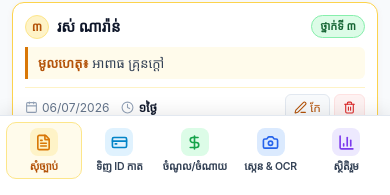
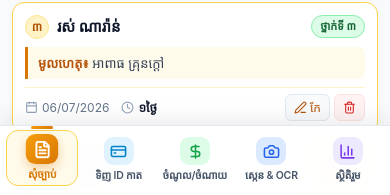
Before and after one commit to Jinrou12/Ann-klee-project-, a React (Vite) app: page / in a window 390 px wide. Shown: the part 647-842 px from the top of the page. Built offline with nearby package versions, Linux system fonts and the light colour scheme; no server answers; the database is empty; a web font is replaced by a local one.

Commit message:
style(mobile): refine bottom nav safe-area height and add lively spring animation & per-tab active colors

```diff
--- a/public/sw.js
+++ b/public/sw.js
@@ -1,4 +1,4 @@
-const CACHE_NAME = 'hun-neng-app-v2';
+const CACHE_NAME = 'hun-neng-app-v3';
 const STATIC_ASSETS = [
   '/',
   '/index.html',
--- a/src/components/mobile/MobileBottomNav.jsx
+++ b/src/components/mobile/MobileBottomNav.jsx
@@ -15,6 +15,10 @@ export default function MobileBottomNav({
       icon: FileText,
       iconColor: '#d97706',
       iconBg: '#fef3c7',
+      activeGrad: 'linear-gradient(135deg, #f59e0b 0%, #d97706 100%)',
+      activeBg: '#fffbeb',
+      activeBorder: '#fcd34d',
+      glow: 'rgba(217, 119, 6, 0.32)',
       badge: null
     },
     {
@@ -23,6 +27,10 @@ export default function MobileBottomNav({
       icon: CreditCard,
       iconColor: '#0284c7',
       iconBg: '#e0f2fe',
+      activeGrad: 'linear-gradient(135deg, #0ea5e9 0%, #0284c7 100%)',
+      activeBg: '#f0f9ff',
+      activeBorder: '#93c5fd',
+      glow: 'rgba(2, 132, 199, 0.32)',
       badge: null
     },
     {
@@ -31,6 +39,10 @@ export default function MobileBottomNav({
       icon: DollarSign,
       iconColor: '#16a34a',
       iconBg: '#dcfce7',
+      activeGrad: 'linear-gradient(135deg, #22c55e 0%, #16a34a 100%)',
+      activeBg: '#f0fdf4',
+      activeBorder: '#86efac',
+      glow: 'rgba(22, 163, 74, 0.32)',
       badge: null
     },
     {
@@ -39,6 +51,10 @@ export default function MobileBottomNav({
       icon: Camera,
       iconColor: '#2563eb',
       iconBg: '#dbeafe',
+      activeGrad: 'linear-gradient(135deg, #3b82f6 0%, #2563eb 100%)',
+      activeBg: '#eff6ff',
+      activeBorder: '#93c5fd',
+      glow: 'rgba(37, 99, 235, 0.32)',
       badge: queueCount > 0 ? (useKhmerNumerals ? toKhmerDigits(queueCount) : queueCount) : null
     },
     {
@@ -47,6 +63,10 @@ export default function MobileBottomNav({
       icon: BarChart3,
       iconColor: '#7c3aed',
       iconBg: '#ede9fe',
+      activeGrad: 'linear-gradient(135deg, #8b5cf6 0%, #7c3aed 100%)',
+      activeBg: '#f5f3ff',
+      activeBorder: '#c4b5fd',
+      glow: 'rgba(124, 58, 237, 0.32)',
       badge: null
     }
   ];
@@ -59,17 +79,20 @@ export default function MobileBottomNav({
         bottom: 0,
         left: 0,
         right: 0,
-        background: '#ffffff',
-        borderTop: '1px solid #e2e8f0',
-        boxShadow: '0 -4px 16px rgba(0,0,0,0.08)',
+        background: 'rgba(255, 255, 255, 0.94)',
+        backdropFilter: 'blur(16px)',
+        WebkitBackdropFilter: 'blur(16px)',
+        borderTop: '1px solid rgba(226, 232, 240, 0.9)',
+        boxShadow: '0 -6px 20px rgba(15, 23, 42, 0.08)',
         zIndex: 90,
         display: 'flex',
         alignItems: 'center',
         justifyContent: 'space-around',
-        paddingTop: 6,
+        gap: 4,
+        paddingTop: 5,
         paddingLeft: 'max(6px, env(safe-area-inset-left, 6px))',
         paddingRight: 'max(6px, env(safe-area-inset-right, 6px))',
-        paddingBottom: 'calc(18px + env(safe-area-inset-bottom, 0px))'
+        paddingBottom: 'max(10px, calc(env(safe-area-inset-bottom, 10px) - 14px))'
       }}
     >
       {tabs.map(tab => {
@@ -78,6 +101,7 @@ export default function MobileBottomNav({
         return (
           <button
             key={tab.id}
+            type="button"
             onClick={() => onSelectTab(tab.id)}
             style={{
               flex: 1,
@@ -86,40 +110,61 @@ export default function MobileBottomNav({
               alignItems: 'center',
               justifyContent: 'center',
               gap: 3,
-              background: isActive ? '#fffbeb' : 'transparent',
-              border: isActive ? '1px solid #fde68a' : '1px solid transparent',
-              padding: '5px 2px',
-              borderRadius: 10,
+              background: isActive ? tab.activeBg : 'transparent',
+              border: isActive ? `1.5px solid ${tab.activeBorder}` : '1.5px solid transparent',
+              padding: '5px 2px 4px',
+              borderRadius: 12,
               cursor: 'pointer',
-              color: isActive ? '#b45309' : '#334155',
-              position: 'relative'
+              color: isActive ? tab.iconColor : '#475569',
+              position: 'relative',
+              transform: isActive ? 'translateY(-1px)' : 'translateY(0)',
+              transition: 'all 0.24s cubic-bezier(0.34, 1.56, 0.64, 1)',
+              WebkitTapHighlightColor: 'transparent'
             }}
           >
+            {/* Top Active Glowing Pill Indicator */}
+            <span
+              style={{
+                position: 'absolute',
+                top: -5,
+                width: isActive ? 22 : 0,
+                height: 3,
+                borderRadius: 999,
+                background: tab.activeGrad,
+                opacity: isActive ? 1 : 0,
+                transition: 'all 0.28s cubic-bezier(0.34, 1.56, 0.64, 1)'
+              }}
+            />
+
             <div style={{
               position: 'relative',
-              width: 28,
+              width: 30,
               height: 28,
-              borderRadius: 8,
-              background: tab.iconBg,
-              color: tab.iconColor,
+              borderRadius: 9,
+              background: isActive ? tab.activeGrad : tab.iconBg,
+              color: isActive ? '#ffffff' : tab.iconColor,
               display: 'flex',
               alignItems: 'center',
-              justifyContent: 'center'
+              justifyContent: 'center',
+              boxShadow: isActive ? `0 4px 10px ${tab.glow}` : 'none',
+              transform: isActive ? 'translateY(-1px) scale(1.08)' : 'translateY(0) scale(1)',
+              transition: 'all 0.26s cubic-bezier(0.34, 1.56, 0.64, 1)'
             }}>
-              <Icon size={17} strokeWidth={2.3} />
+              <Icon size={17} strokeWidth={isActive ? 2.5 : 2.2} />
               {tab.badge && (
                 <span style={{
                   position: 'absolute',
-                  top: -4,
+                  top: -5,
                   right: -8,
                   background: '#dc2626',
                   color: '#ffffff',
                   fontSize: 10,
-                  fontWeight: 700,
+                  fontWeight: 800,
                   borderRadius: 10,
                   padding: '1px 5px',
                   minWidth: 16,
-                  textAlign: 'center'
+                  textAlign: 'center',
+                  boxShadow: '0 2px 5px rgba(220, 38, 38, 0.35)'
                 }}>
                   {tab.badge}
                 </span>
@@ -127,9 +172,10 @@ export default function MobileBottomNav({
             </div>
             <span style={{
               fontSize: 10.5,
-              fontWeight: isActive ? 700 : 600,
+              fontWeight: isActive ? 800 : 600,
               letterSpacing: -0.2,
-              whiteSpace: 'nowrap'
+              whiteSpace: 'nowrap',
+              transition: 'color 0.2s ease'
             }}>
               {tab.label}
             </span>
```
